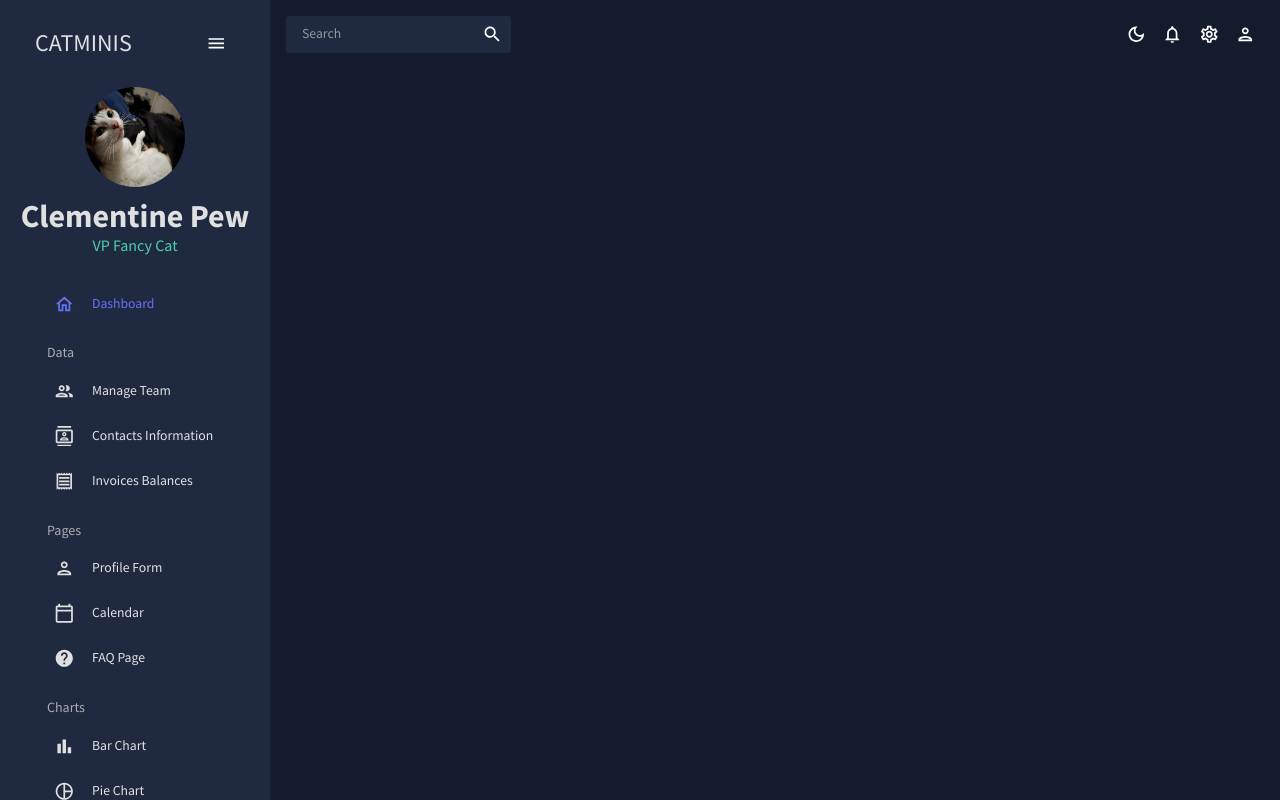
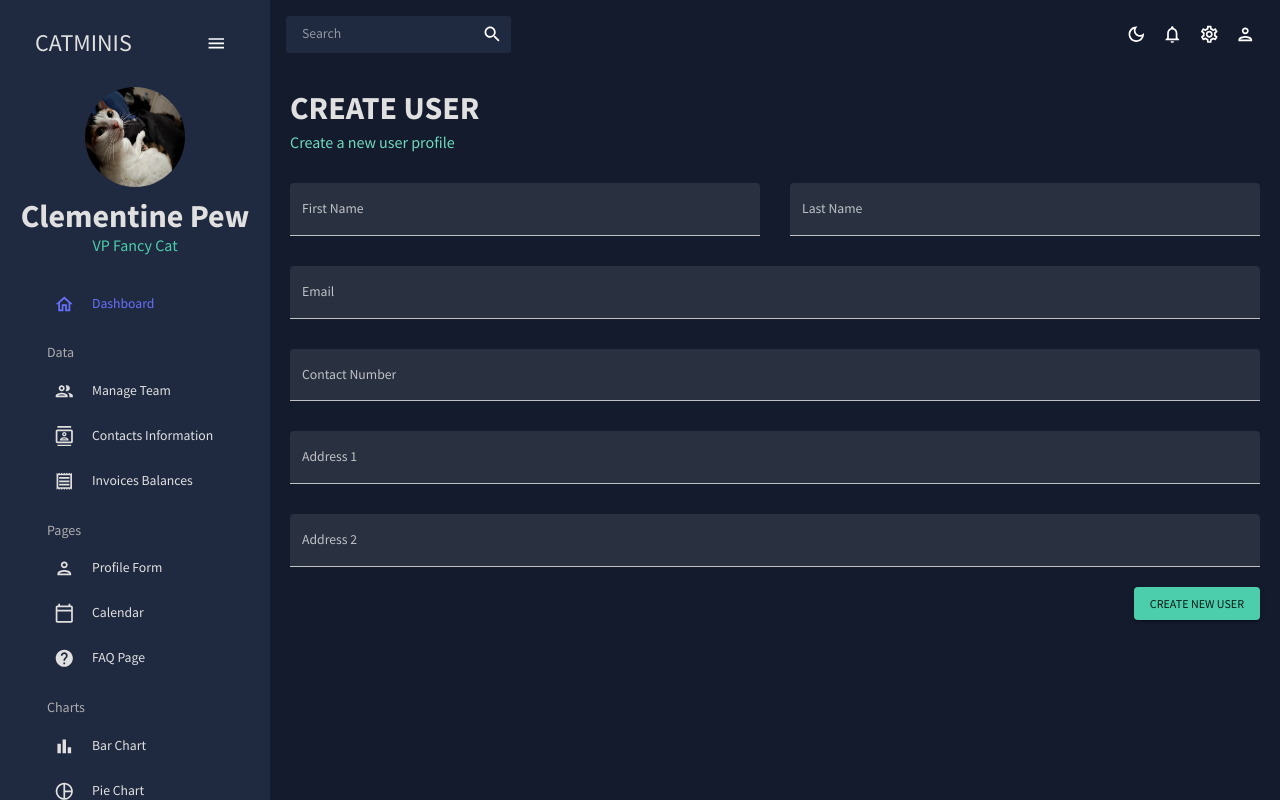
Before and after one commit to eden-brekke/react-admin-practice, a React (Create React App) app: page /form in a window 1280 px wide. Built offline with nearby package versions, Linux system fonts and the light colour scheme.

Commit message:
form functions and submits values to console log as intended

```diff
--- a/src/App.js
+++ b/src/App.js
@@ -9,7 +9,7 @@
 import Contacts from './scenes/contacts';
 import Invoices from './scenes/invoices';
 // import Bar from './scenes/bar';
-// import Form from './scenes/form';
+import Form from './scenes/form';
 // import Line from './scenes/line';
 // import Pie from './scenes/pie';
 // import FAQ from './scenes/faq';
@@ -34,7 +34,7 @@
               <Route path='/team' element={<Team />} />
               <Route path='/contacts' element={<Contacts />} />
               <Route path='/invoices' element={<Invoices />} />
-              {/* <Route path='/form' element={<Form />} /> */}
+              <Route path='/form' element={<Form />} />
               {/* <Route path='/bar' element={<Bar />} /> */}
               {/* <Route path='/pie' element={<Pie />} /> */}
               {/* <Route path='/line' element={<Line />} /> */}
--- a/src/scenes/form/index.jsx
+++ b/src/scenes/form/index.jsx
@@ -48,15 +48,117 @@
           handleChange,
           handleSubmit,
         }) => (
-          <form>
-            <Box>
-              <TextField>
-
-              </TextField>
+          <form onSubmit={handleSubmit}>
+            <Box
+              display='grid'
+              gap='30px'
+              gridTemplateColumns="repeat(4, minmax(0, 1fr))"
+              sx={{
+                "& > div": { gridColumn: isNonMobile ? undefined : "span 4"},
+              }}
+            >
+              <TextField
+                fullWidth
+                variant="filled"
+                type="text"
+                label="First Name"
+                onBlur={handleBlur}
+                onChange={handleChange}
+                value={values.firstName}
+                name="firstName"
+                error={!!touched.firstName && !!errors.firstName}
+                helperText={touched.firstName && errors.firstName}
+                sx={{
+                  gridColumn: "span 2"
+                }}
+              />
+              <TextField
+                fullWidth
+                variant="filled"
+                type="text"
+                label="Last Name"
+                onBlur={handleBlur}
+                onChange={handleChange}
+                value={values.lastName}
+                name="lastName"
+                error={!!touched.lastName && !!errors.lastName}
+                helperText={touched.lastName && errors.lastName}
+                sx={{
+                  gridColumn: "span 2"
+                }}
+              />
+              <TextField
+                fullWidth
+                variant="filled"
+                type="text"
+                label="Email"
+                onBlur={handleBlur}
+                onChange={handleChange}
+                value={values.email}
+                name="email"
+                error={!!touched.email && !!errors.email}
+                helperText={touched.email && errors.email}
+                sx={{
+                  gridColumn: "span 4"
+                }}
+              />
+              <TextField
+                fullWidth
+                variant="filled"
+                type="text"
+                label="Contact Number"
+                onBlur={handleBlur}
+                onChange={handleChange}
+                value={values.contact}
+                name="contact"
+                error={!!touched.contact && !!errors.contact}
+                helperText={touched.contact && errors.contact}
+                sx={{
+                  gridColumn: "span 4"
+                }}
+              />
+              <TextField
+                fullWidth
+                variant="filled"
+                type="text"
+                label="Address 1"
+                onBlur={handleBlur}
+                onChange={handleChange}
+                value={values.address1}
+                name="address1"
+                error={!!touched.address1 && !!errors.address1}
+                helperText={touched.address1 && errors.address1}
+                sx={{
+                  gridColumn: "span 4"
+                }}
+              />
+              <TextField
+                fullWidth
+                variant="filled"
+                type="text"
+                label="Address 2"
+                onBlur={handleBlur}
+                onChange={handleChange}
+                value={values.address2}
+                name="address2"
+                error={!!touched.address2 && !!errors.address2}
+                helperText={touched.address2 && errors.address2}
+                sx={{
+                  gridColumn: "span 4"
+                }}
+              />
             </Box>
-            <Box>
-              <Button>
-
+            <Box
+              display="flex"
+              justifyContent="end"
+              mt="20px"
+            >
+              <Button
+                type="submit"
+                color="secondary"
+                variant="contained"
+              >
+                Create New User
               </Button>
             </Box>
           </form>
```
